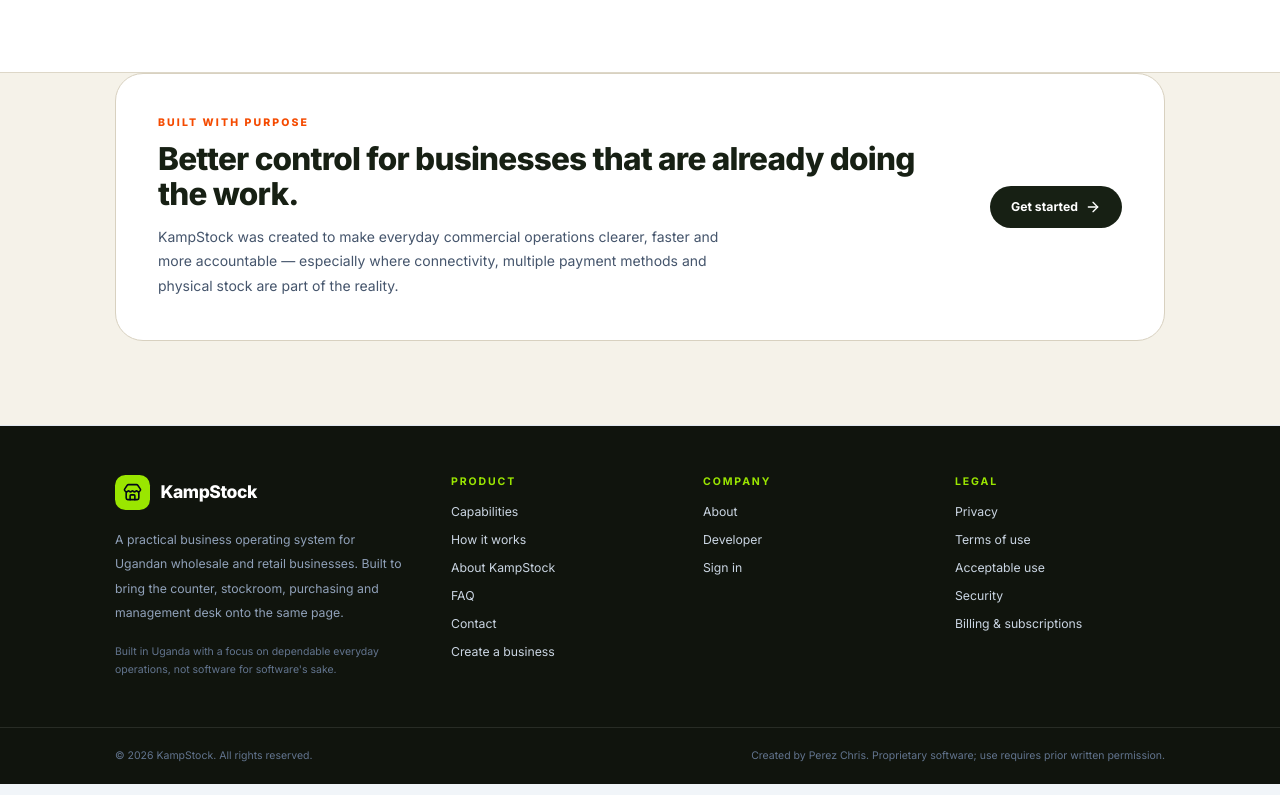
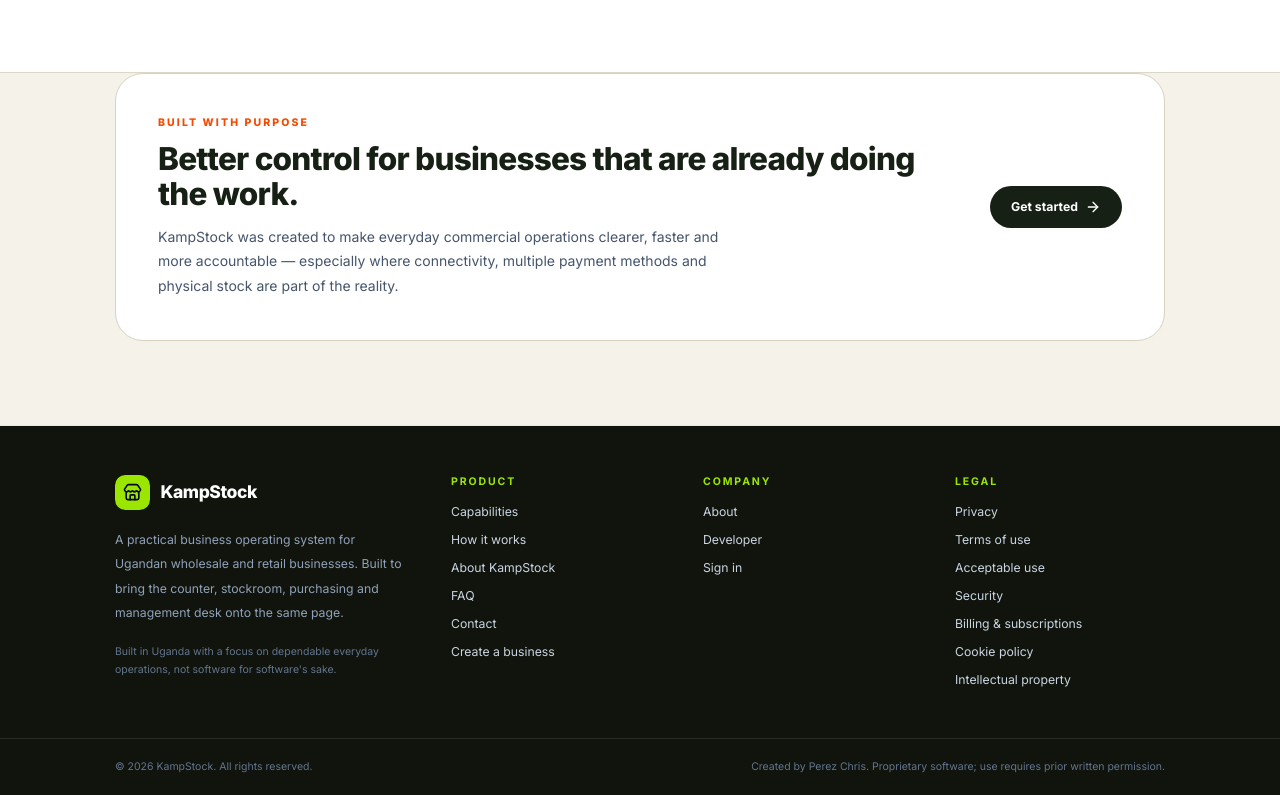
Before and after one commit to PerezChris99/kampstock, a React (Vite) app in the folder frontend/: page / in a window 1280 px wide. Shown: the part 4411-5206 px from the top of the page. Built offline with nearby package versions, Linux system fonts and the light colour scheme; no server answers.

Commit message:
feat(footer): expose complete legal and policy navigation

```diff
--- a/frontend/src/pages/LandingPage.tsx
+++ b/frontend/src/pages/LandingPage.tsx
@@ -61,7 +61,7 @@
         </div>
         <div>
           <p className="mb-4 text-xs font-bold uppercase tracking-[0.18em] text-lime-400">Legal</p>
-          <div className="space-y-3 text-sm"><Link to="/privacy" className="block hover:text-white">Privacy</Link><Link to="/terms" className="block hover:text-white">Terms of use</Link><Link to="/acceptable-use" className="block hover:text-white">Acceptable use</Link><Link to="/security" className="block hover:text-white">Security</Link><Link to="/billing" className="block hover:text-white">Billing & subscriptions</Link></div>
+          <div className="space-y-3 text-sm"><Link to="/privacy" className="block hover:text-white">Privacy</Link><Link to="/terms" className="block hover:text-white">Terms of use</Link><Link to="/acceptable-use" className="block hover:text-white">Acceptable use</Link><Link to="/security" className="block hover:text-white">Security</Link><Link to="/billing" className="block hover:text-white">Billing & subscriptions</Link><Link to="/cookies" className="block hover:text-white">Cookie policy</Link><Link to="/intellectual-property" className="block hover:text-white">Intellectual property</Link></div>
         </div>
       </div>
       <div className="border-t border-white/10">
```
